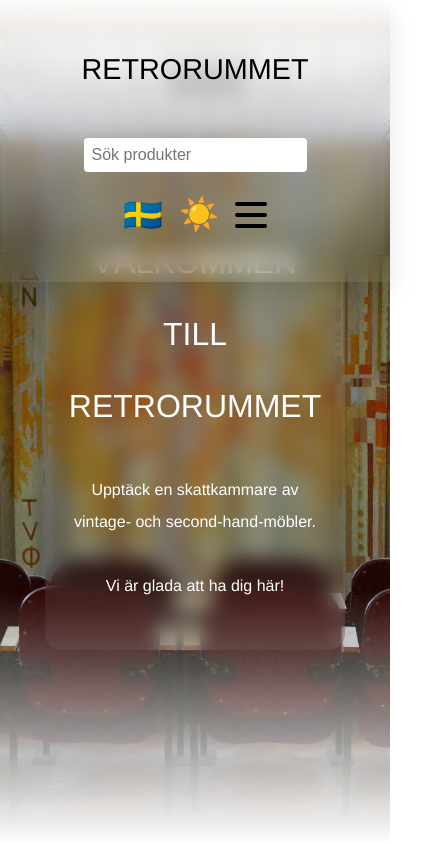
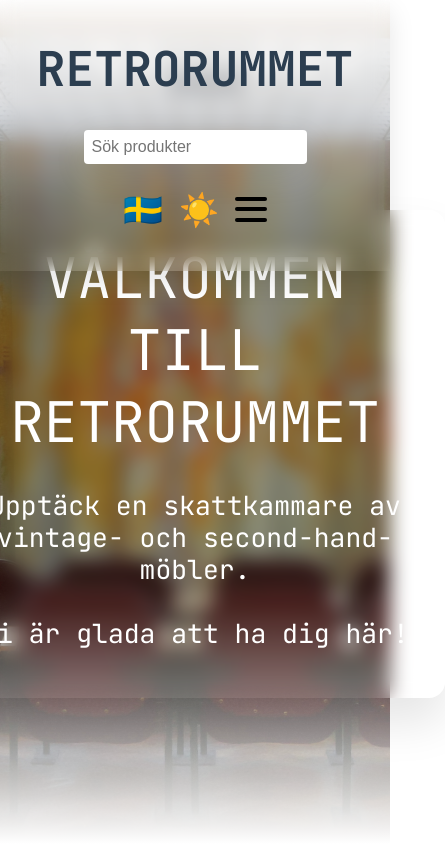
Before and after one commit to KristinaPalmquist/retrorummet, a Vue app: page / in a window 390 px wide. Shown: the top 844 px of the page, 445 px wide, since content can reach past the window. Built offline with nearby package versions, Linux system fonts and the light colour scheme.

Commit message:
Changed font to JetBrains Mono and adjusted styling accordingly

```diff
--- a/src/assets/base.css
+++ b/src/assets/base.css
@@ -1,4 +1,5 @@
 /* @import url('https://fonts.googleapis.com/css2?family=Roboto:ital,wght@0,100..900;1,100..900&display=swap'); */
+@import url('https://fonts.googleapis.com/css2?family=JetBrains+Mono:ital,wght@0,100..800;1,100..800&display=swap');
 
 /* color palette from <https://github.com/vuejs/theme> */
 :root {
@@ -192,7 +193,9 @@ body {
   background: var(--background-color);
   transition: color 0.5s, background-color 0.5s;
   line-height: 1.6;
-  font-family: Helvetica, Arial, sans-serif;
+  /* font-family: Helvetica, Arial, sans-serif; */
+
+  font-family: 'JetBrains Mono', monospace;
   font-optical-sizing: auto;
   font-style: normal;
   font-size: 1.2rem;
--- a/src/components/MainHeader.vue
+++ b/src/components/MainHeader.vue
@@ -153,6 +153,12 @@ a {
   transition: transform 0.5s ease-in-out;
 }
 
+.company-name {
+  font-size: 3rem;
+  font-weight: 700;
+  color: var(--color-text);
+}
+
 .nav-btns {
   display: flex;
   align-items: center;
@@ -187,16 +193,9 @@ a {
   .header-content {
     margin: 1rem auto;
   }
-  .company-name {
-    font-size: 2.5rem;
-  }
 }
 
 @media only screen and (max-width: 780px) {
-  .company-name {
-    font-size: 1.8rem;
-  }
-
   .header-content {
     width: 100%;
     flex-direction: column;
@@ -211,11 +210,6 @@ a {
     margin-bottom: 0.5rem;
   }
 
-  .company-name {
-    font-size: 2.5rem;
-    margin-bottom: 0.5rem;
-  }
-
   .nav-btns {
     width: 100%;
     justify-content: space-evenly;
@@ -225,7 +219,7 @@ a {
 
   .nav-btns > * {
     margin-left: 0;
-    margin-bottom: 0.5rem;
+    /* margin-bottom: 0.5rem; */
   }
   .nav-btns .search {
     margin: 0;
@@ -238,13 +232,13 @@ a {
 }
 
 @media only screen and (max-width: 420px) {
+  /* #main-header {
+    padding: 0;
+  } */
   .header-content {
     width: 100%;
   }
-  .company-name {
-    font-size: 1.8rem;
-    margin-bottom: 0.5rem;
-  }
+
 
   .nav-btns {
     display: grid;
--- a/src/style.css
+++ b/src/style.css
@@ -10,7 +10,8 @@
 }
 
 h1 {
-  font-family: Helvetica, 'Helvetica Neue', arial, sans-serif;
+  font-family: 'JetBrains Mono', monospace;
+  /* font-family: Helvetica, 'Helvetica Neue', arial, sans-serif; */
   font-size: 35px;
   font-style: normal;
   font-weight: 400;
@@ -30,7 +31,7 @@ h3 {
 h2,
 h3,
 button {
-  /* font-family: 'JetBrains Mono', monospace; */
+  font-family: 'JetBrains Mono', monospace;
   font-optical-sizing: auto;
   text-align: center;
   margin: 0.5rem 0;
--- a/src/views/HomeView.vue
+++ b/src/views/HomeView.vue
@@ -171,7 +171,7 @@ onMounted(() => {
   border-radius: 1rem;
   padding: 2rem;
   box-shadow: 0 25px 45px rgba(0, 0, 0, 0.1);
-  width: clamp(300px, 50%, 900px);
+  width: clamp(500px, 50%, 900px);
   text-align: center;
   z-index: 2;
 }
@@ -189,7 +189,7 @@ onMounted(() => {
 }
 
 .hero-text p {
-  font-size: rem;
+  font-size: 1.65rem;
   line-height: 2rem;
 }
 
@@ -225,17 +225,16 @@ onMounted(() => {
   overflow: hidden;
 }
 
-@media only screen and (max-width: 600px) {
+@media only screen and (max-width: 950px) {
   .glass-card {
+    margin-top: 2rem;;
     padding: 1rem;
   }
 
-  .hero-text h1 {
-    font-size: 2rem;
-  }
+}
 
-  .hero-text p {
-    font-size: 1rem;
-  }
+@media only screen and (max-width: 600px) {
+
+
 }
 </style>
```
